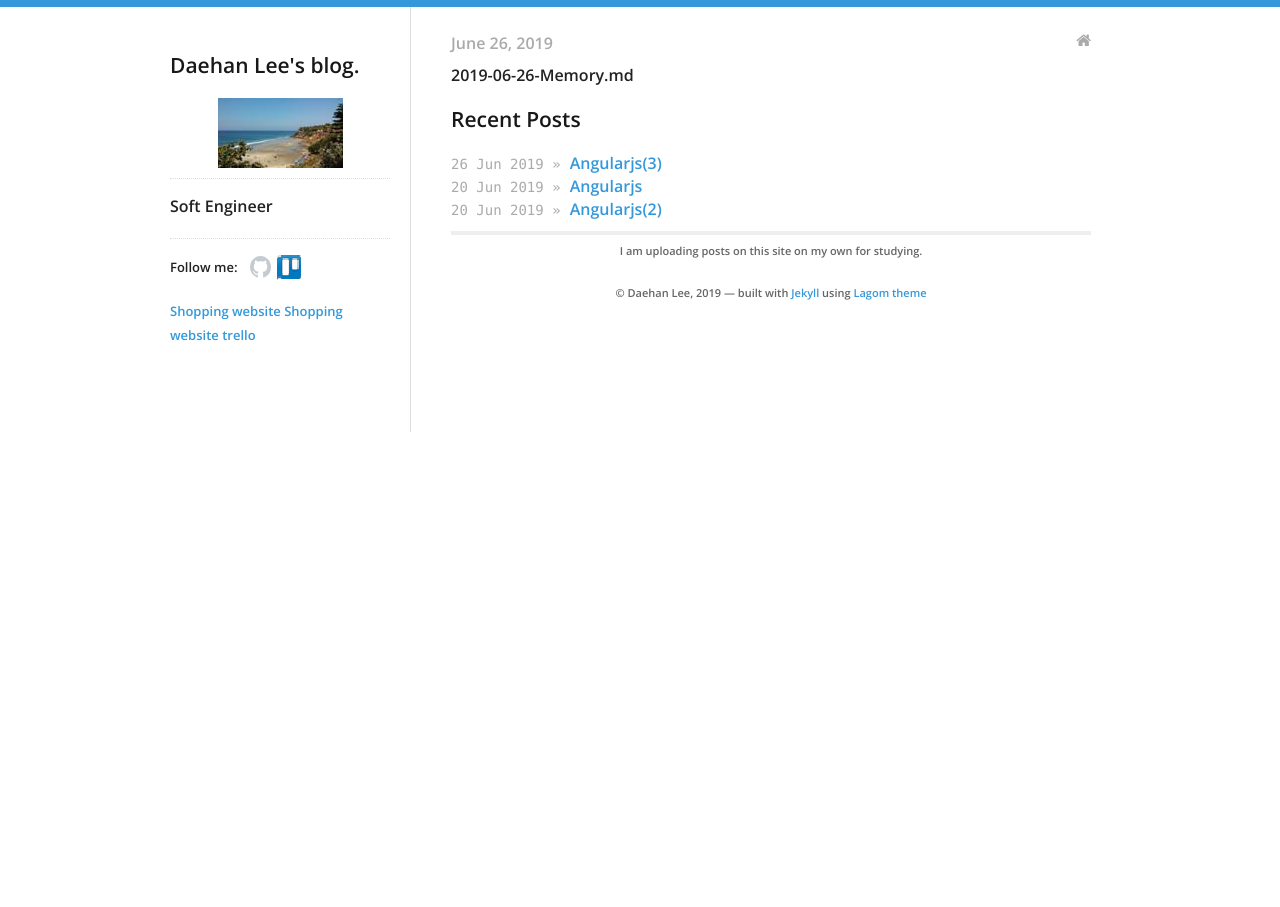
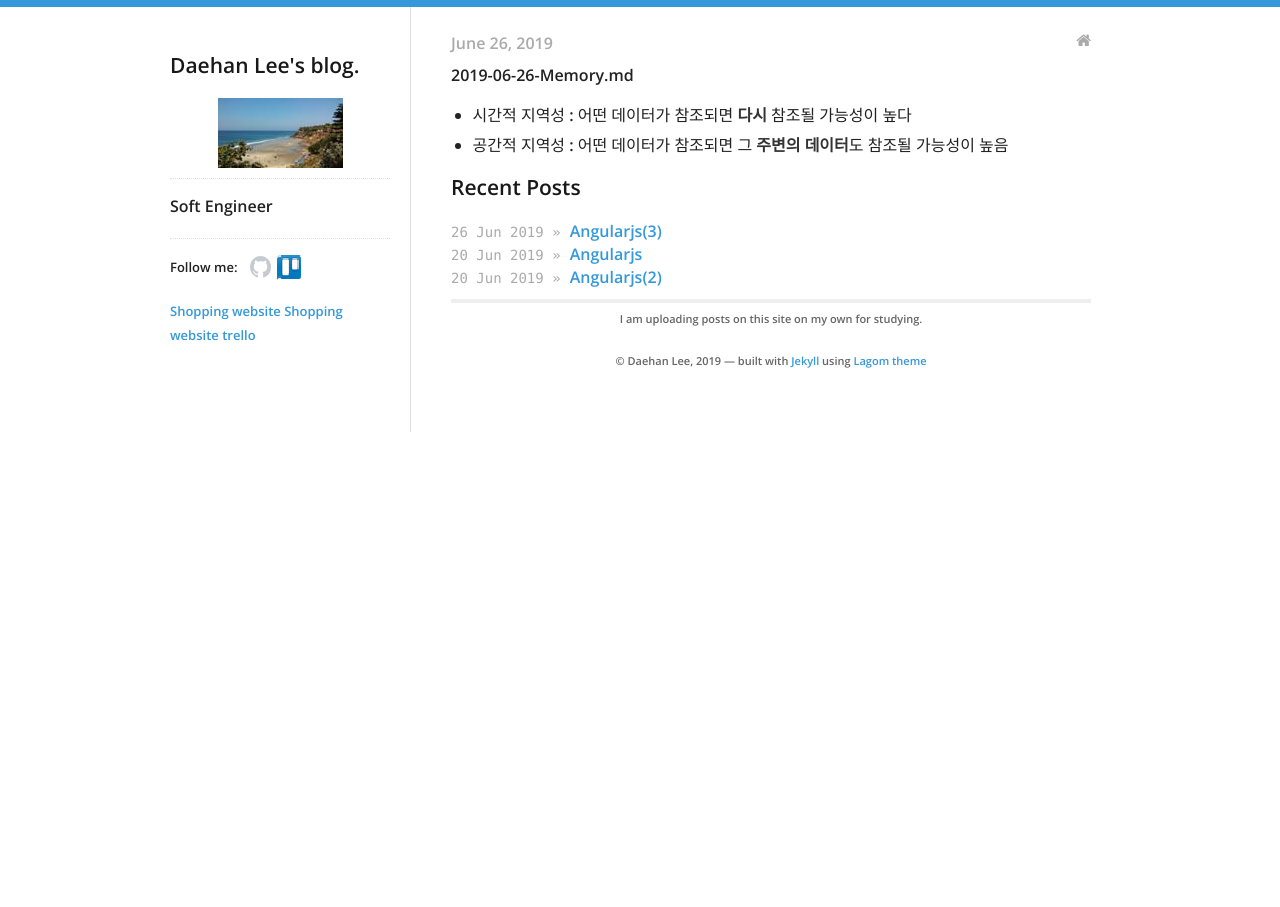
Before and after one commit to daehan0226/Study, a Jekyll site: the page built from _posts/2019-06-26-Memory.md, in a window 1280 px wide. Built offline with Jekyll 4.4.1, drawn with Linux system fonts in a browser that asks for light colours.

Commit message:
Update 2019-06-26-Memory.md

```diff
--- a/_posts/2019-06-26-Memory.md
+++ b/_posts/2019-06-26-Memory.md
@@ -5,3 +5,7 @@ categories:
 - blog
 ---
 2019-06-26-Memory.md
+
+
+* 시간적 지역성 : 어떤 데이터가 참조되면 **다시** 참조될 가능성이 높다
+* 공간적 지역성 : 어떤 데이터가 참조되면 그 **주변의 데이터**도 참조될 가능성이 높음
```
